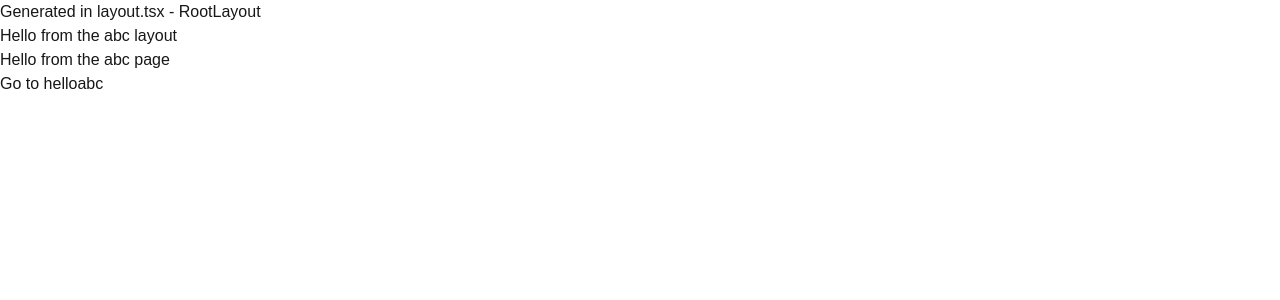
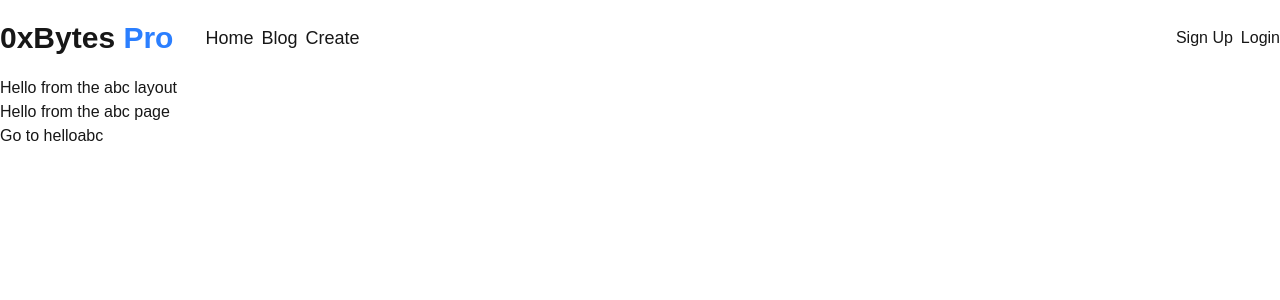
Before and after one commit to zen2see/dep0x, a Next.js app: page /abc in a window 1280 px wide. Shown: the top 300 px of the page. Built offline with nearby package versions, Linux system fonts and the light colour scheme.

Commit message:
UPDATED ADDED SHADCN NOVA

```diff
--- a/app/layout.tsx
+++ b/app/layout.tsx
@@ -1,6 +1,7 @@
 import type { Metadata } from "next";
 import { Geist, Geist_Mono } from "next/font/google";
 import "./globals.css";
+import { Navbar } from "@/components/web/navbar";
 
 const geistSans = Geist({
   variable: "--font-geist-sans",
@@ -19,13 +20,13 @@
 
 export default function RootLayout({
   children,
-}: {
+}: Readonly<{
   children: React.ReactNode;
-}) {
+}>) {
   return (
     <html lang="en" >
       <body className={`min-h-full flex flex-col ${geistSans.variable} ${geistMono.variable} antialiased`}>
-        Generated in layout.tsx - RootLayout
+        <Navbar />
         {children}
       </body>
     </html>
--- /dev/null
+++ b/components/web/navbar.tsx
@@ -0,0 +1,26 @@
+import Link from "next/link"
+
+export function Navbar() {
+    return (
+        <nav className="w-full py-5 flex items-center justify-between">
+            <div className="flex items-center gap-8">
+                <Link href="/">
+                    <h1 className="text-3xl font-bold">
+                        0xBytes <span className="text-blue-500">Pro</span>
+                    </h1>
+                </Link>
+
+                <div className="flex items-center gap-2">
+                    <Link href="/" className="text-lg">Home</Link>
+                    <Link href="/blog" className="text-lg">Blog</Link>
+                    <Link href="/create" className="text-lg">Create</Link>
+                </div>
+            </div>
+            <div className="flex items-center gap-2">
+                <Link href="/auth/sign-up">Sign Up</Link>
+                <Link href="/auth/login">Login</Link>
+            </div>
+        </nav>
+    )
+
+}
```
Also changed, not shown: 1 other file (tests, documents, lock files or other folders).
